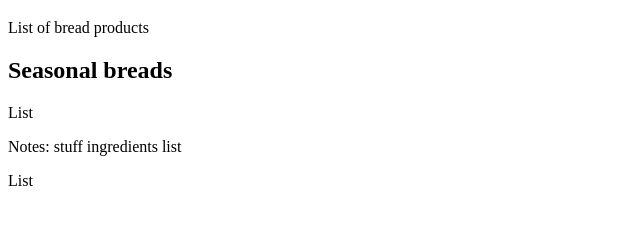
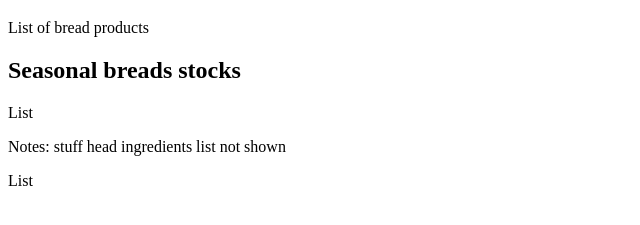
Before and after one commit to chaitanyaprabhu/com.bread.demo, a plain HTML site: page WebContent/index.html in a window 1280 px wide. Shown: the part 61-286 px from the top of the page, without its empty margins (0-640 px from the left). Drawn offline with Linux system fonts and the light colour scheme.

Commit message:
added seasonal breads stocks

```diff
--- a/WebContent/index.html
+++ b/WebContent/index.html
@@ -9,10 +9,10 @@
 
 <p> List of bread products </p>
 
-<h2> Seasonal breads </h2>
+<h2> Seasonal breads stocks  </h2>
 <p> List </p>
-<span> Notes: stuff </span>
-<span>ingredients  list</span>
+<span> Notes: stuff head </span>
+<span>ingredients  list not shown</span>
 
 <p> List </p>
 </body>
```
